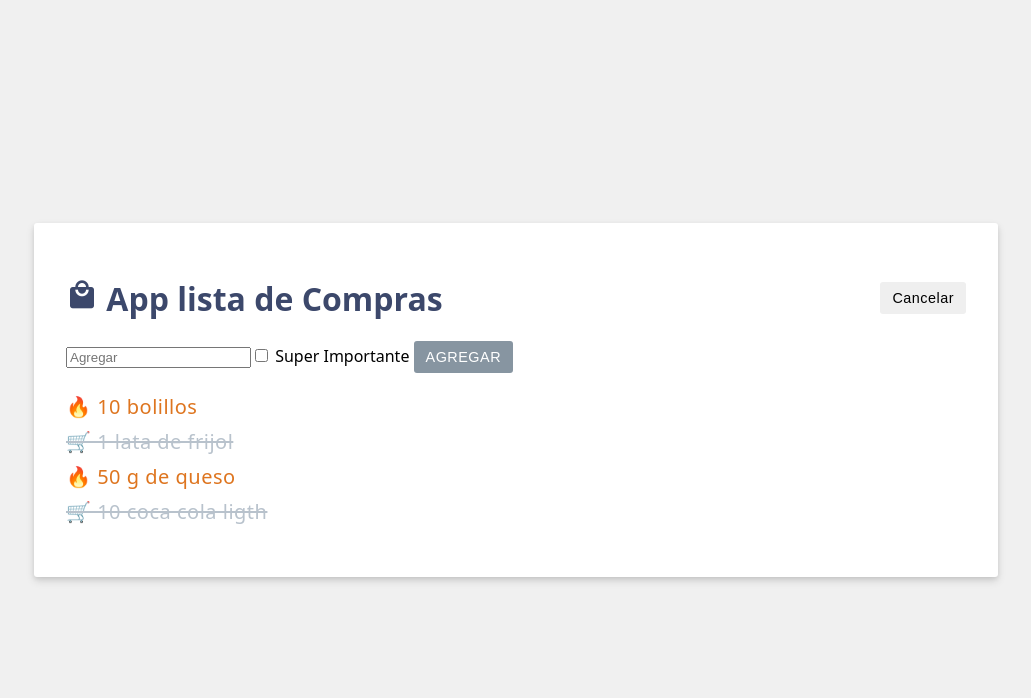
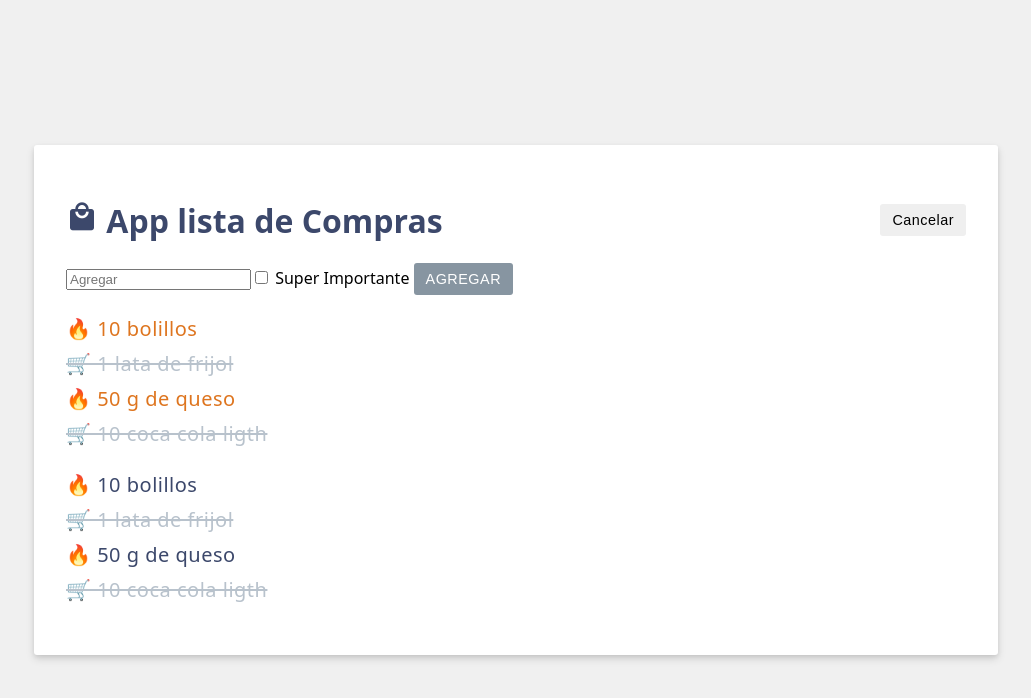
Before and after one commit to enriquevmz/DADM-24, a Vue app: page / in a window 1280 px wide. Shown: the top 698 px of the page, without its empty margins (124-1155 px from the left). Built offline with nearby package versions, Linux system fonts and the light colour scheme.

Commit message:
🌟S13 y 14 Clases dimanicas Se agrega clases dinamicas con arreglos

```diff
--- a/src/App.vue
+++ b/src/App.vue
@@ -65,12 +65,20 @@ const activateEdition = (activate) => {
     AGREGAR</button>
 
 </form>
-
+<!--Lista Objetos -->
     <ul>
         <li v-for="({label,id, purchased, priority}, i) in items"
          :key="id"
          :class="{strikeout: purchased, priority: priority}"
          class="amazing">
+            {{ priority ? "🔥": "🛒"}} {{ label }}
+        </li>
+    </ul>
+<!--Lista Arreglos  -->
+<ul>
+        <li v-for="({label,id, purchased, priority}, i) in items"
+         :key="id"
+         :class="[purchased ? 'strikeout': '', priority ? 'prioroty': '']">
             {{ priority ? "🔥": "🛒"}} {{ label }}
         </li>
     </ul>
```
